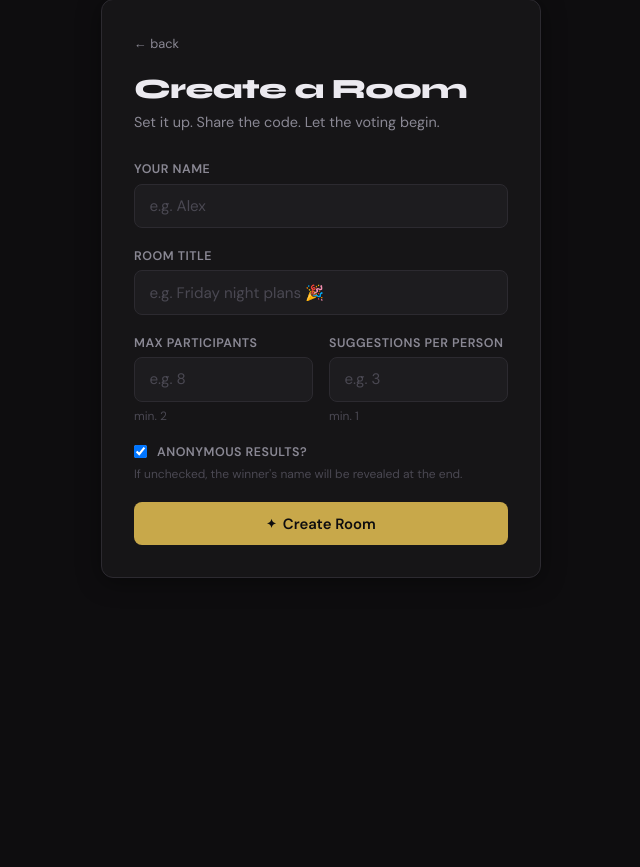
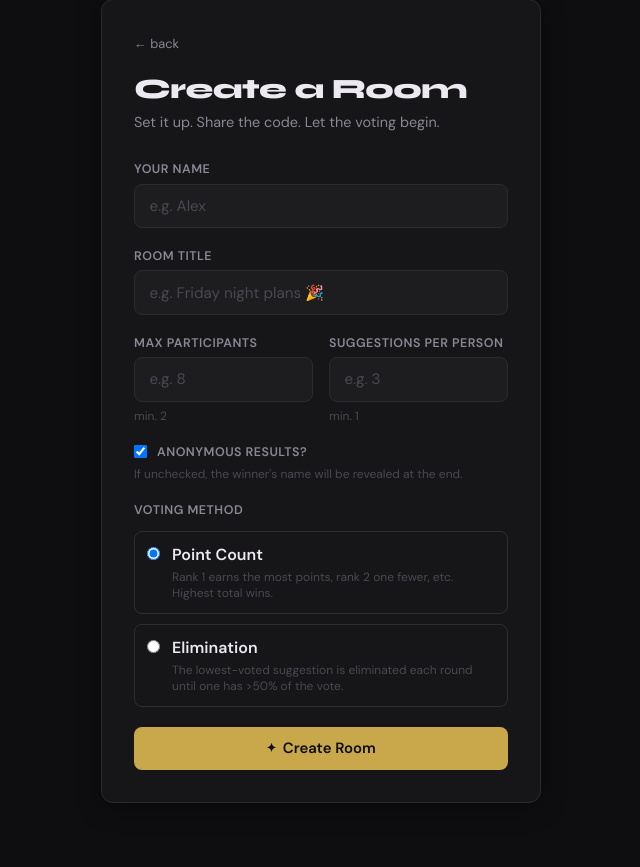
Before and after one commit to scolin123/WhatsTheMotive, a Flask app: page /room/create in a window 1280 px wide. Shown: the part 95-962 px from the top of the page, without its empty margins (319-959 px from the left). Before the commit the page ends 673 px from the top, so only its background shows below. Run offline with Flask 3, Linux system fonts and the light colour scheme; parts of the project's set-up code (start-up, migrations or seed data) failed here and were passed over.

Commit message:
Added new voting system

```diff
--- a/app.py
+++ b/app.py
@@ -158,6 +158,22 @@ def join_room_submit():
         return render_template(
             "join_room.html", prefill_code=room_code, form_data=request.form
         ), 404
+
+    # Check if this person is already a participant (lost their session)
+    existing_participants = get_participants(room["id"])
+    already_joined = any(
+        p["display_name"].lower() == display_name.lower()
+        for p in existing_participants
+    )
+
+    if already_joined:
+        # Just restore their session rather than trying to add them again
+        is_host = display_name.lower() == room.get("host_name", "").lower()
+        session["room_code"]    = room["room_code"]
+        session["room_id"]      = room["id"]
+        session["display_name"] = display_name
+        session["is_host"]      = is_host
+        return redirect(url_for("lobby", code=room["room_code"]))
 
     try:
         add_participant(room_id=room["id"], display_name=display_name)
--- a/services/room_service.py
+++ b/services/room_service.py
@@ -37,7 +37,8 @@ def create_room(
     title: str,
     max_participants: int,
     suggestions_per_person: int,
-    results_anonymous: bool = True
+    results_anonymous: bool = True,
+    voting_method: str = "borda",
 ) -> dict:
     """
     Create a new room and immediately add the host as the first participant.
@@ -76,7 +77,8 @@ def create_room(
         "max_participants": max_participants,
         "suggestions_per_person": suggestions_per_person,
         "phase": "lobby",
-        "results_anonymous": results_anonymous
+        "results_anonymous": results_anonymous,
+        "voting_method": voting_method,
     }).execute()
 
     if not room_resp.data:
--- a/templates/create_room.html
+++ b/templates/create_room.html
@@ -101,6 +101,42 @@
         <span class="form__hint">If unchecked, the winner's name will be revealed at the end.</span>
       </div>
 
+
+      <div class="form__group">
+        <label class="form__label">Voting Method</label>
+        <div style="display: flex; flex-direction: column; gap: 10px; margin-top: 6px;">
+
+          <label style="display: flex; align-items: flex-start; gap: 12px; cursor: pointer; padding: 12px; border: 1px solid rgba(255,255,255,0.1); border-radius: 8px;">
+            <input
+              type="radio"
+              name="voting_method"
+              value="borda"
+              style="margin-top: 3px; flex-shrink: 0;"
+              {% if (form_data | default({})).get('voting_method', 'borda') == 'borda' %}checked{% endif %}
+            >
+            <span style="display: flex; flex-direction: column; gap: 4px;">
+              <strong>Point Count</strong>
+              <span class="form__hint">Rank 1 earns the most points, rank 2 one fewer, etc. Highest total wins.</span>
+            </span>
+          </label>
+
+          <label style="display: flex; align-items: flex-start; gap: 12px; cursor: pointer; padding: 12px; border: 1px solid rgba(255,255,255,0.1); border-radius: 8px;">
+            <input
+              type="radio"
+              name="voting_method"
+              value="irv"
+              style="margin-top: 3px; flex-shrink: 0;"
+              {% if (form_data | default({})).get('voting_method') == 'irv' %}checked{% endif %}
+            >
+            <span style="display: flex; flex-direction: column; gap: 4px;">
+              <strong>Elimination</strong>
+              <span class="form__hint">The lowest-voted suggestion is eliminated each round until one has &gt;50% of the vote.</span>
+            </span>
+          </label>
+
+        </div>
+      </div>
+
       <button class="btn btn--primary btn--full" type="submit">
         <span class="btn__icon">✦</span> Create Room
       </button>
--- a/templates/index.html
+++ b/templates/index.html
@@ -4,10 +4,10 @@
 
 {% block content %}
 <div class="hero">
-  <div class="hero__badge">✦ decide together</div>
+  <div class="hero__badge">Decide together</div>
 
   <h1 class="hero__title">
-    What's<br>The Move?
+    What's<br>The Motive?
   </h1>
 
   <p class="hero__tagline">
```
Also changed, not shown: templates/results.html (+7 -1 lines).
